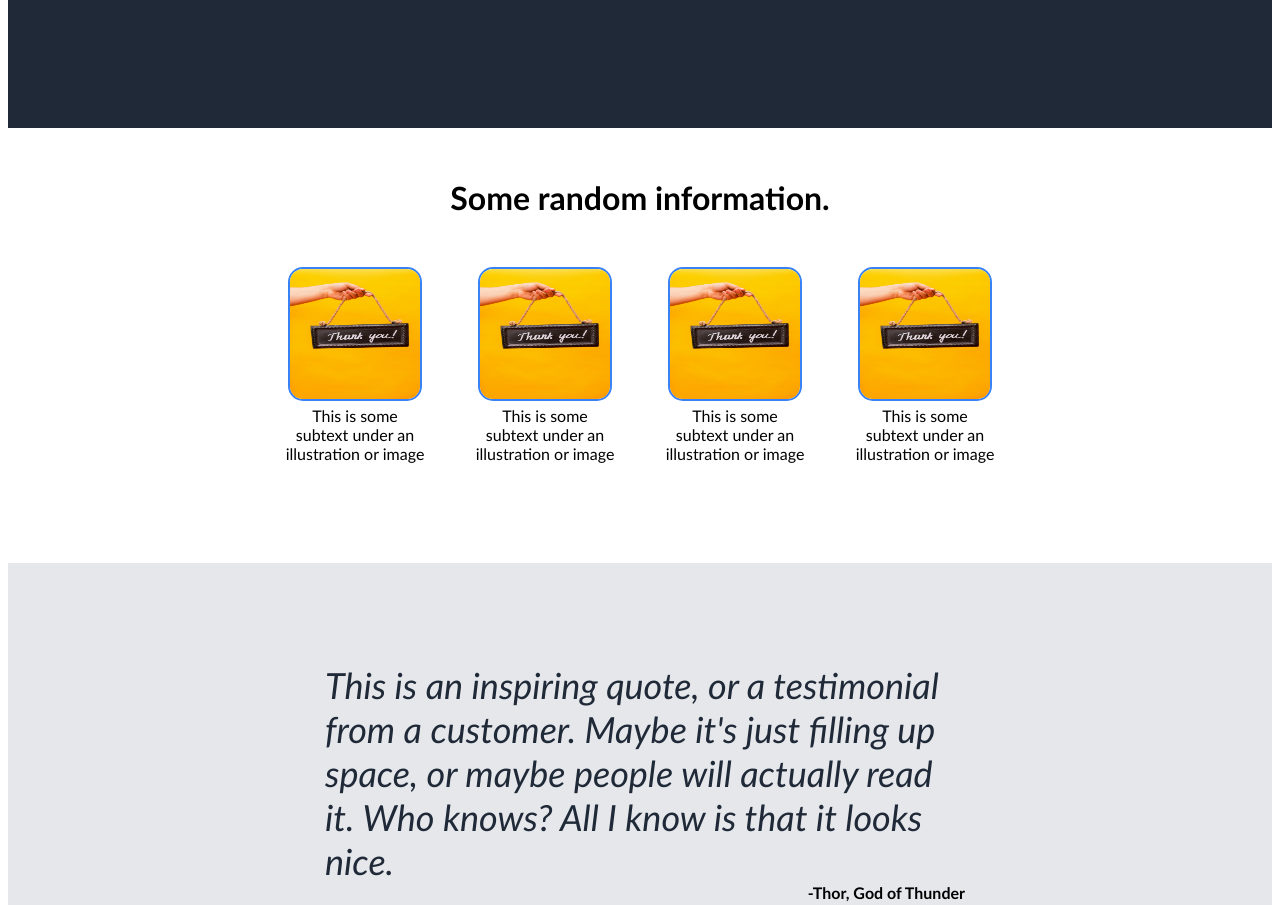
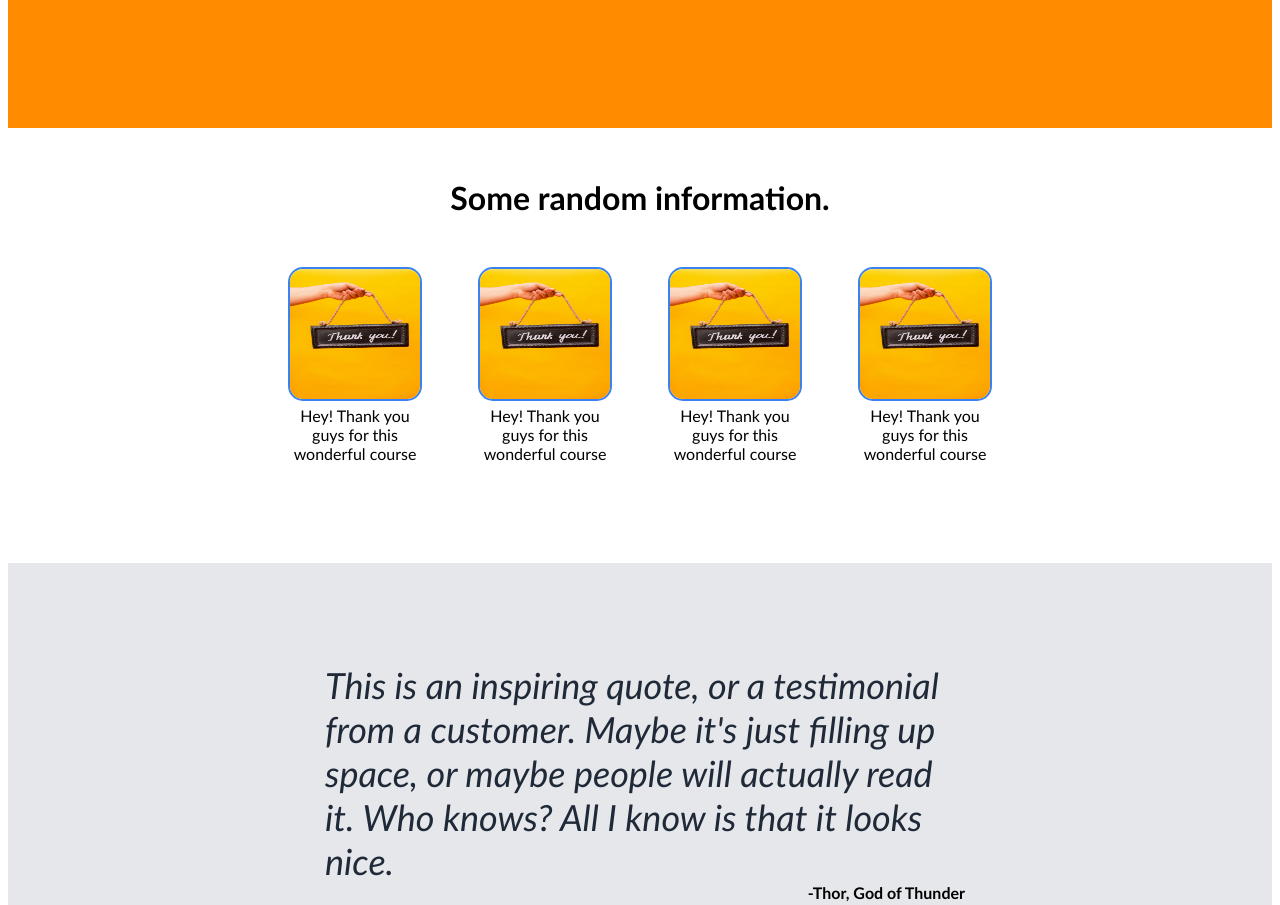
Before and after one commit to blehnk/landing-page, a plain HTML site: page index.html in a window 1280 px wide. Shown: the part 539-1444 px from the top of the page. Drawn offline with Linux system fonts and the light colour scheme.

Commit message:
change html and css

```diff
--- a/index.html
+++ b/index.html
@@ -29,19 +29,19 @@
             <div class="content">
                 <div class="box">
                     <img src="./images/pexels-rodnae-productions-7564224.jpg">
-                    <p>This is some subtext under an illustration or image</p>
+                    <p>Hey! Thank you guys for this wonderful course</p>
                 </div>
                 <div class="box">
                     <img src="./images/pexels-rodnae-productions-7564224.jpg">
-                    <p>This is some subtext under an illustration or image</p>
+                    <p>Hey! Thank you guys for this wonderful course</p>
                 </div>
                 <div class="box">
                     <img src="./images/pexels-rodnae-productions-7564224.jpg">
-                    <p>This is some subtext under an illustration or image</p>
+                    <p>Hey! Thank you guys for this wonderful course</p>
                 </div>
                 <div class="box">
                     <img src="./images/pexels-rodnae-productions-7564224.jpg">
-                    <p>This is some subtext under an illustration or image</p>
+                    <p>Hey! Thank you guys for this wonderful course</p>
                 </div>
             </div>
         </div>
--- a/style.css
+++ b/style.css
@@ -10,7 +10,7 @@ body {
 .first {
     display: flex;
     flex-direction: column;
-    background-color: #1F2937;
+    background-color: darkorange;
     padding: 0 200px;
     padding-bottom: 150px;
     padding-top: 20px;
```
